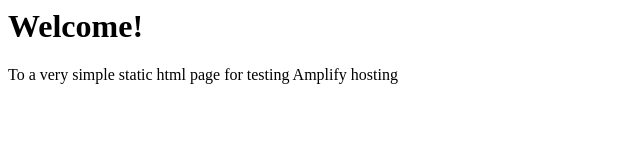
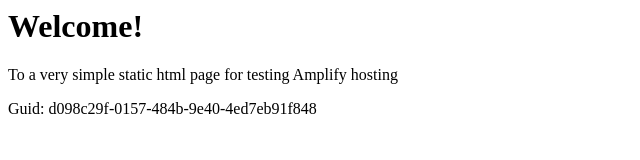
Before and after one commit to aws-aemilia-iad/Github-PR-Commit-Integration-Test-DoNotTouch-Gith-OKSLNVO2-v1-preprod-us-east-1, a website: page src/index.html in a window 1280 px wide. Shown: the whole page, without its empty margins (0-640 px from the left). Drawn offline with Linux system fonts and the light colour scheme.

Commit message:
commit from integ tests

```diff
--- a/src/index.html
+++ b/src/index.html
@@ -1,3 +1,5 @@
+
+
 <html lang="en">
 
 <head>
@@ -10,6 +12,6 @@
 <body>
     <h1>Welcome!</h1>
     <p>To a very simple static html page for testing Amplify hosting</p>
-</body>
+    <p>Guid: d098c29f-0157-484b-9e40-4ed7eb91f848</p></body>
 
 </html>
```
